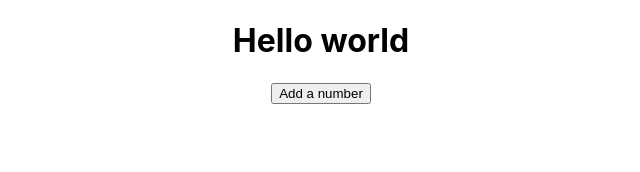
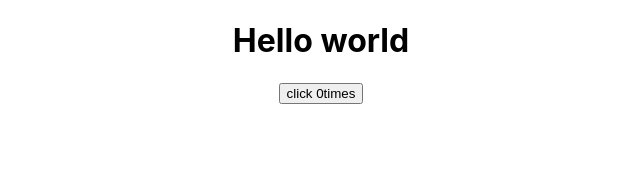
Before and after one commit to Monishasaravanan17/react-hooks, a React (Create React App) app: page / in a window 1280 px wide. Shown: the top 172 px of the page, without its empty margins (319-959 px from the left). Built offline with nearby package versions, Linux system fonts and the light colour scheme.

Commit message:
commit Hookscounterfour

```diff
--- a/src/App.js
+++ b/src/App.js
@@ -1,7 +1,8 @@
 // import HookCounter from './component/HooksCounter';
 // import HooksCounterone from './component/HooksCounterone';
 // import HooksCountertwo from './component/Hookscountertwo';
-import HooksCounterthree from './component/HooksCounterthree';
+// import HooksCounterthree from './component/HooksCounterthree';
+import HooksCounterfour from './component/HooksCounterfour';
 import './App.css';
 
 function App() {
@@ -11,7 +12,8 @@
        {/* <HookCounter/> */}
        {/* <HooksCounterone/> */}
       {/* <HooksCountertwo/> */}
-      <HooksCounterthree/>
+      {/* <HooksCounterthree/> */}
+      <HooksCounterfour/>
     </div>
   );
 }
--- /dev/null
+++ b/src/component/HooksCounterfour.js
@@ -0,0 +1,15 @@
+import React, { useState, useEffect } from "react";
+function HookCounterfour() {
+    const [Count, setCount] = useState(0)
+
+    useEffect(() => {
+        document.title = `you clicked ${Count} times`
+    })
+
+    return (
+        <div>
+            <button onClick={() => setCount(Count + 1)}>click {Count}times</button>
+        </div>
+    )
+}
+export default HookCounterfour;
```
